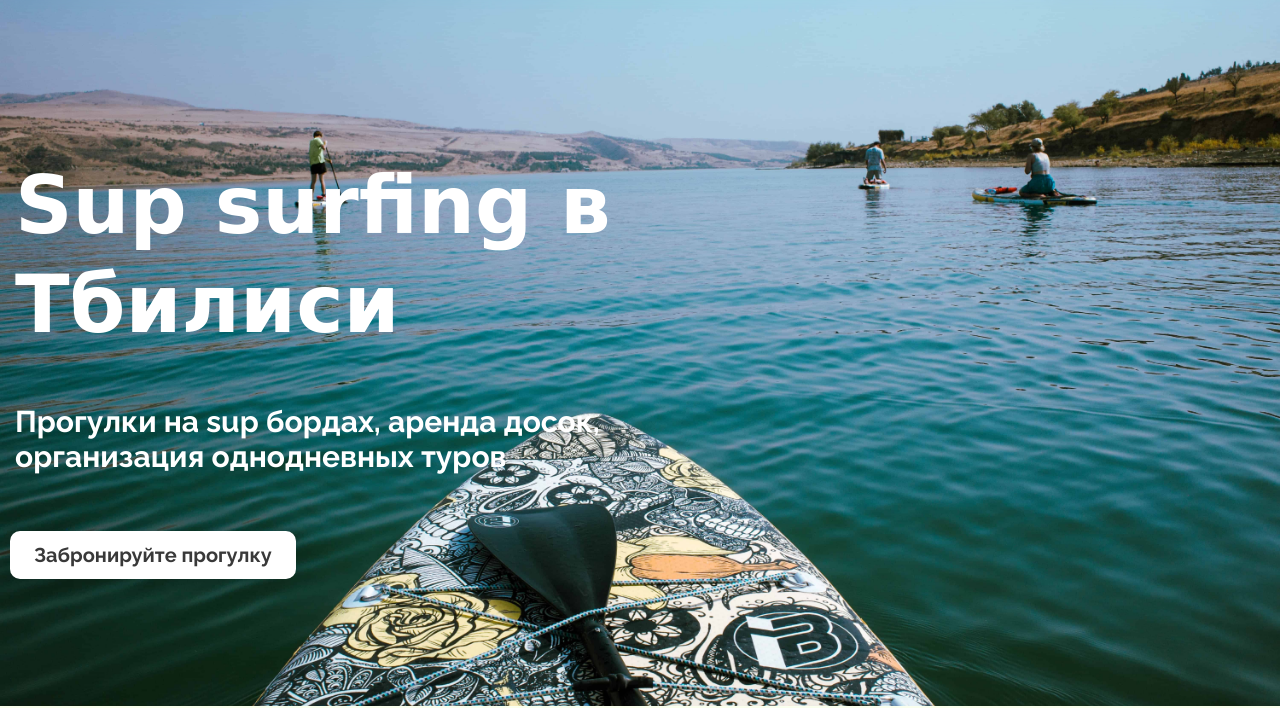
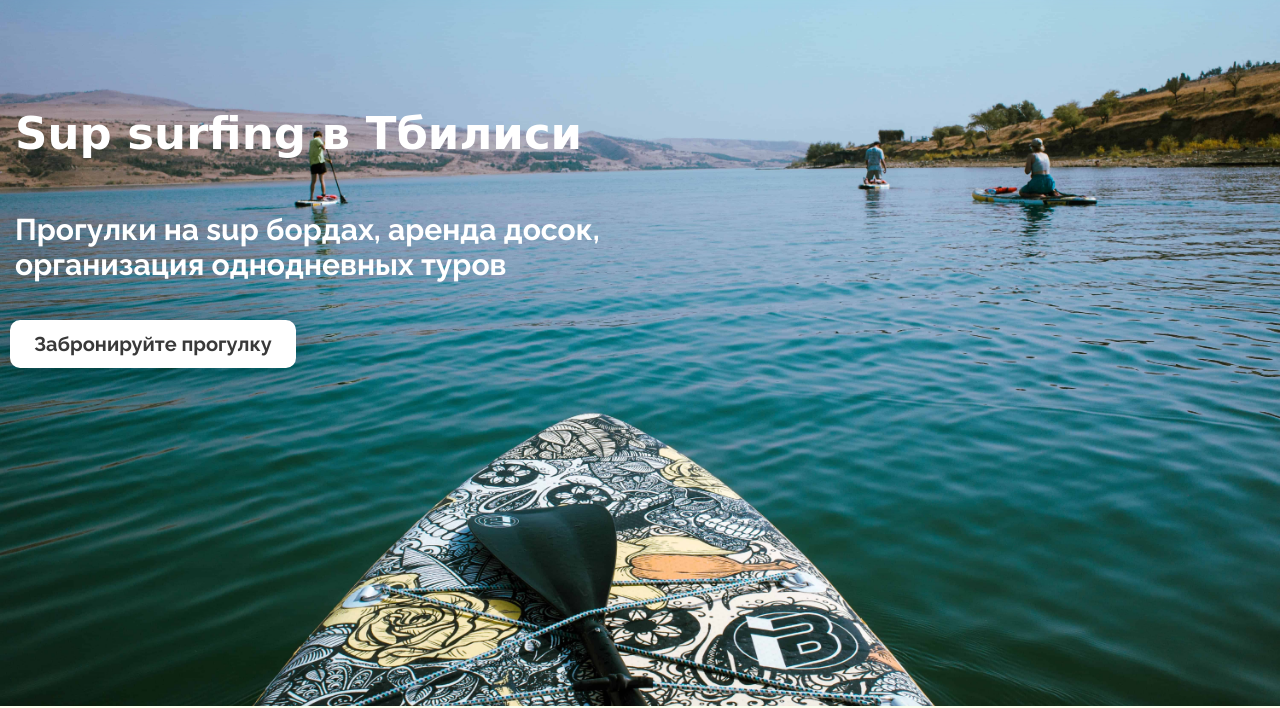
Before and after one commit to sobbaka/supsurfing, a plain HTML site: page index.html in a window 1280 px wide. Shown: the part 94-802 px from the top of the page. Drawn offline with nearby package versions, Linux system fonts and the light colour scheme; a script that the page names is missing; a web font is replaced by a local one.

Commit message:
adopt hero for screens with small height

```diff
--- a/css/scss/blocks/hero.scss
+++ b/css/scss/blocks/hero.scss
@@ -20,13 +20,7 @@
     padding-top: 50px;
   }
 
-  // @media (max-width: 1280px) {
-  //   padding: 0 15px;
-  // }
-
   @media (max-width: 750px) {
-    // background-position: -733px 0px;
-
     &__title {
       @include text-mixin($white, $font-unboun, 45px, 800);
       line-height: 56px;
@@ -38,4 +32,12 @@
       line-height: 23px;
     }
   }
+
+  @media (min-width: 750px) and (min-height: 650px) and (max-height: 800px) {
+    &__title {
+      @include text-mixin($white, $font-unboun, 45px, 800);
+      line-height: 56px;
+      padding-top: 200px;
+    }
+  }
 }
```
Also changed, not shown: css/main.css.
